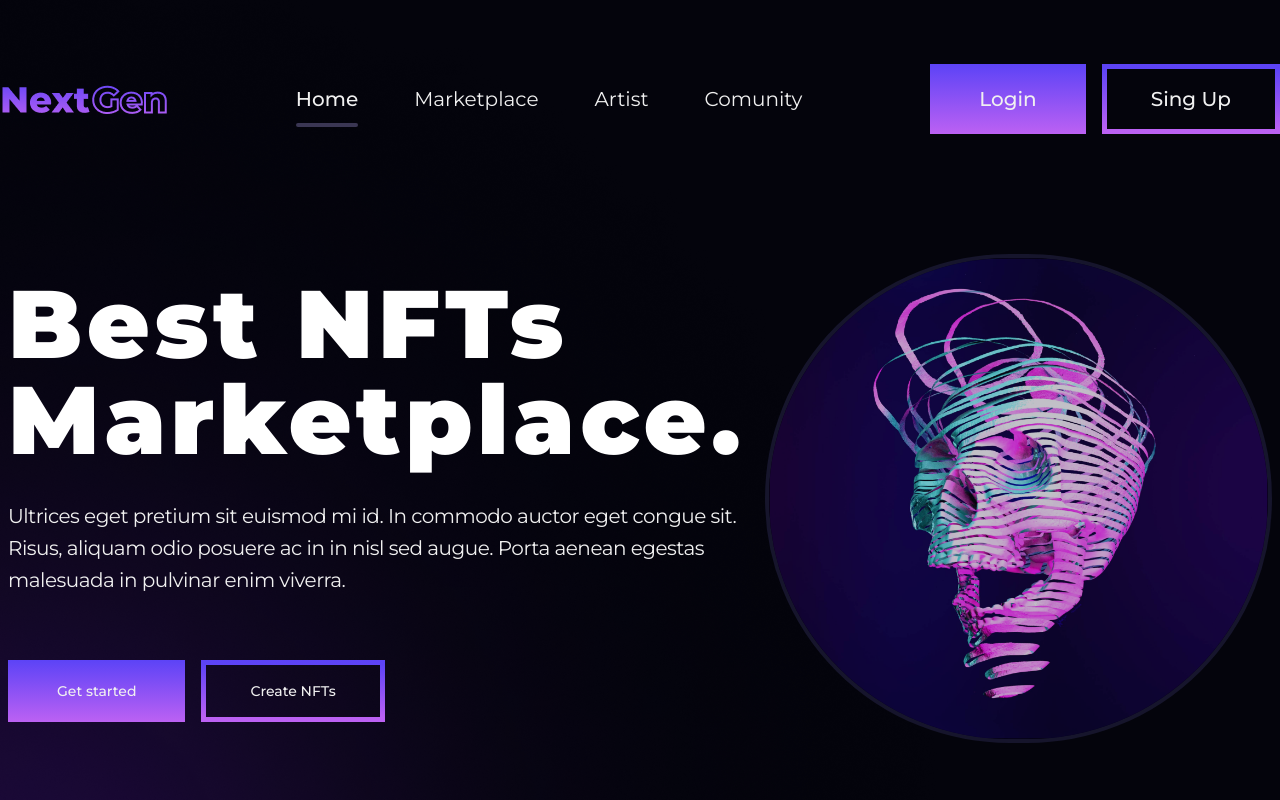
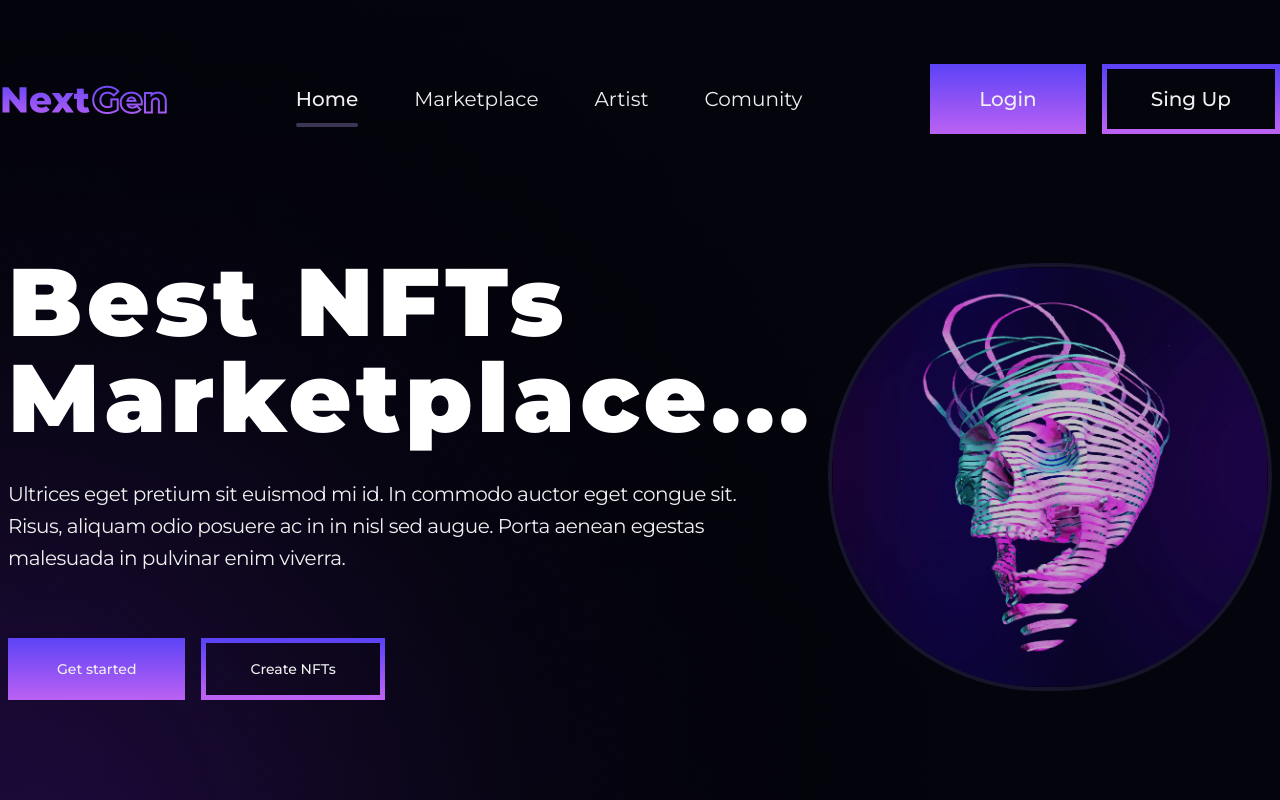
Before and after one commit to hrid300/Next-Gen-Project, a React (Vite) app: page / in a window 1280 px wide. Shown: the top 800 px of the page. Built offline with nearby package versions, Linux system fonts and the light colour scheme.

Commit message:
Update Hero component heading for improved clarity

```diff
--- a/src/sectioon/Hero.jsx
+++ b/src/sectioon/Hero.jsx
@@ -13,7 +13,7 @@ const Hero = () => {
 
           <div className="max-w-[800px] order-1 lg:order-0 gap-4">
             <h1 className=" xl:text-8xl text-white text-center text-4xl  font-black  tracking-wider lg:text-left md:text-7xl lg:text-5xl ">
-              Best NFTs Marketplace.
+              Best NFTs Marketplace...
             </h1>
             <p className="text-xl mt-8 mb-10 xl:mb-16  seconde-text max-w-[765px] leading-8 tracking-tight text-center lg:text-left">
               Ultrices eget pretium sit euismod mi id. In commodo auctor eget
```
